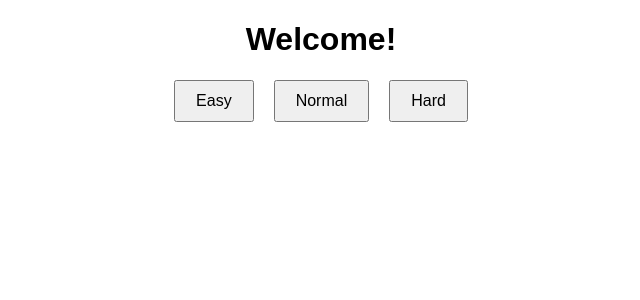
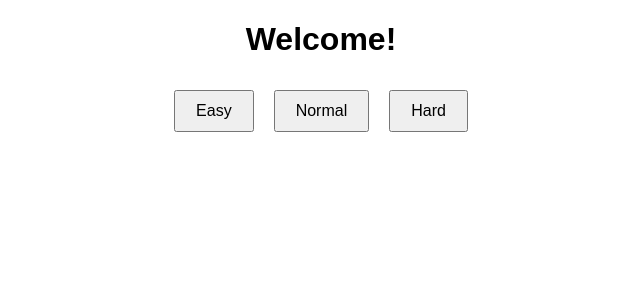
Before and after one commit to acciojob/memory-game-Karankk85, a React app: page / in a window 1280 px wide. Shown: the top 300 px of the page, without its empty margins (319-959 px from the left). Built offline with nearby package versions, Linux system fonts and the light colour scheme.

Commit message:
Update App.css
ASASA

```diff
--- a/src/styles/App.css
+++ b/src/styles/App.css
@@ -10,7 +10,7 @@ body {
 }
 
 .levels_container button {
-  margin: 0 10px;
+  margin:  10px;
   padding: 10px 20px;
   cursor: pointer;
   font-size: 16px;
```
